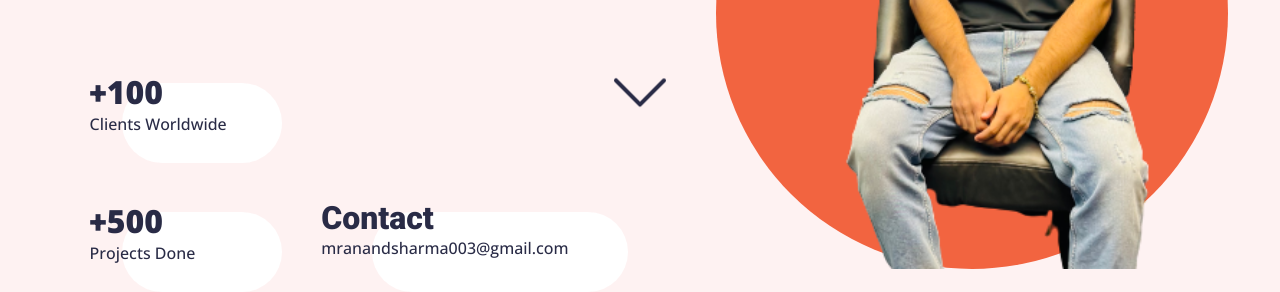
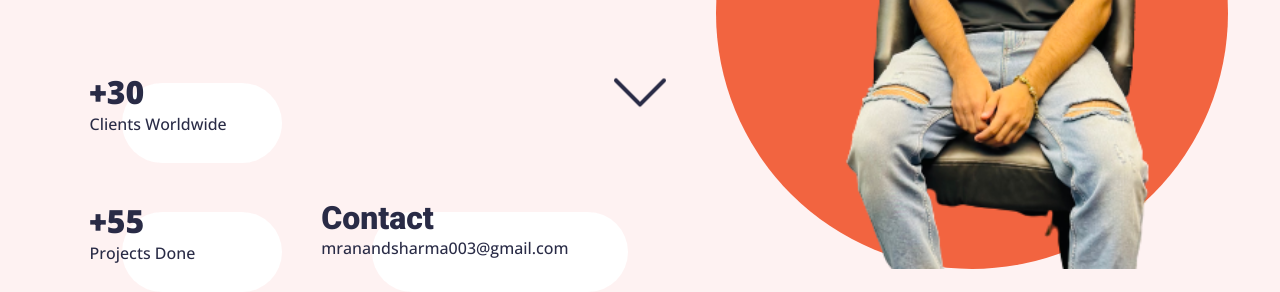
Before and after one commit to anandsharma12/react-portfolio1, a React (Create React App) app: page / in a window 1280 px wide. Shown: the part 631-923 px from the top of the page. Built offline with nearby package versions, Linux system fonts and the light colour scheme.

Commit message:
Update Home.jsx

```diff
--- a/src/components/Home.jsx
+++ b/src/components/Home.jsx
@@ -9,13 +9,13 @@ const Home = ({ ratio }) => {
   const projectCount = useRef(null);
 
   const animationClientsCount = () => {
-    animate(0, 100, {
+    animate(0, 30, {
       duration: 1,
       onUpdate: (v) => (clientCount.current.textContent = v.toFixed()),
     });
   };
   const animationProjectsCount = () => {
-    animate(0, 500, {
+    animate(0, 55, {
       duration: 1,
       onUpdate: (v) => (projectCount.current.textContent = v.toFixed()),
     });
```
